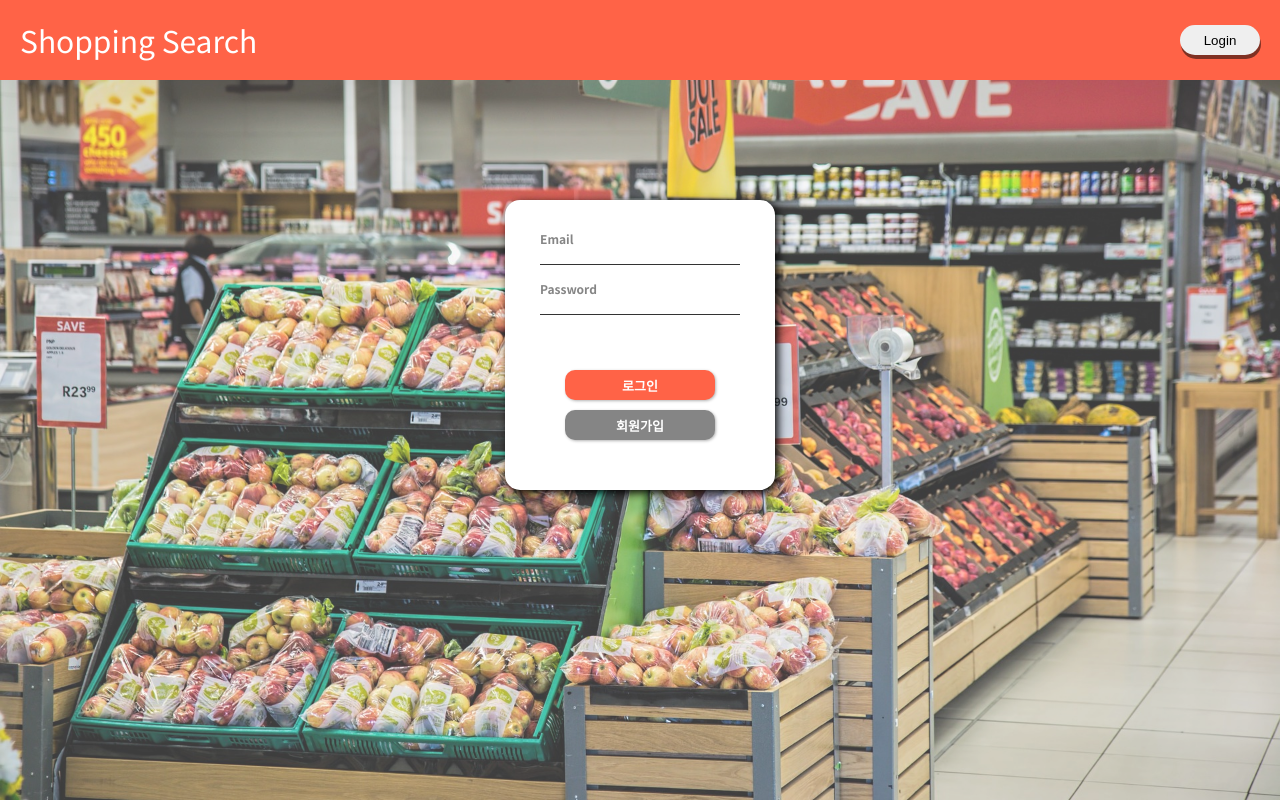
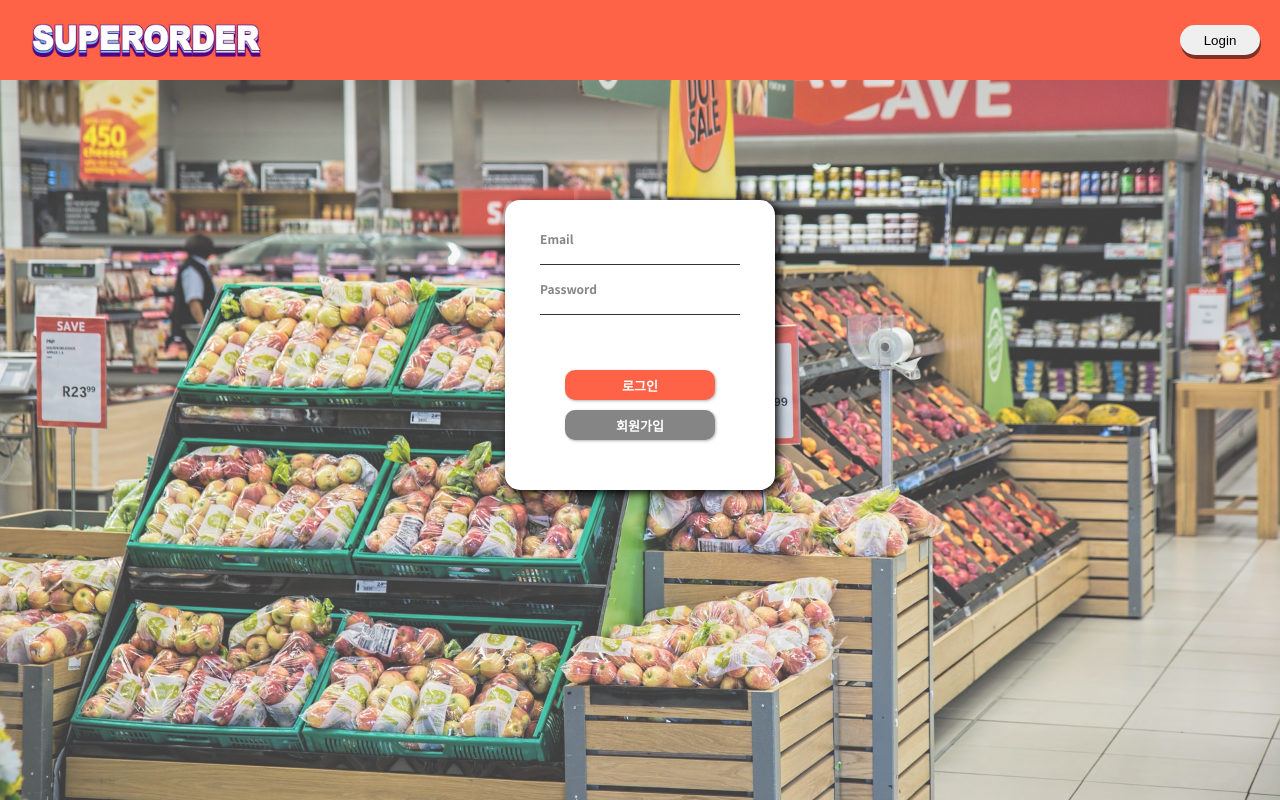
Before and after one commit to NewsSearch999/Frontend, a React (Create React App) app: page /login in a window 1280 px wide. Built offline with nearby package versions, Linux system fonts and the light colour scheme; no server answers.

Commit message:
logo변경

```diff
--- a/package.json
+++ b/package.json
@@ -23,6 +23,8 @@
     "react-router-dom": "^6.8.2",
     "react-scripts": "5.0.1",
     "styled-components": "^5.3.6",
+    "sweetalert2": "^11.7.3",
+    "sweetalert2-react-content": "^5.0.7",
     "typescript": "^4.9.5",
     "web-vitals": "^2.1.4"
   },
--- a/src/components/Header.tsx
+++ b/src/components/Header.tsx
@@ -2,6 +2,7 @@ import { useEffect, useState } from 'react';
 import { useLocation, useNavigate } from 'react-router-dom';
 import styled, { css } from 'styled-components';
 import { getCookie, removeCookie } from '../api/cookie';
+import Swal from 'sweetalert2';
 
 function MainHeader() {
   const navigate = useNavigate();
@@ -27,7 +28,13 @@ function MainHeader() {
     removeCookie('token');
     setLogin(false);
     navigate('/');
-    alert('로그아웃 되었습니다');
+    // alert('로그아웃 되었습니다');
+    Swal.fire({
+      title: 'Error!',
+      text: 'Do you want to continue',
+      icon: 'error',
+      confirmButtonText: 'Cool',
+    });
   };
 
   /**로고 클릭 핸들러 */
@@ -40,7 +47,7 @@ function MainHeader() {
   };
   return (
     <Header>
-      <LogoDiv onClick={logoClick}>Shopping Search</LogoDiv>
+      <Logo src="superorder_logo.png" onClick={logoClick} />
       {isLogin ? (
         <ButtonDiv>
           <MyorderButton onClick={myOrders}>MyOrders</MyorderButton>
@@ -55,10 +62,9 @@ function MainHeader() {
 
 export default MainHeader;
 
-const LogoDiv = styled.div`
+const Logo = styled.img`
+  width: 250px;
   margin-left: 20px;
-  font-weight: 100px;
-  font-size: 30px;
   color: white;
   &:hover {
     cursor: pointer;
```
Also changed, not shown: public/superorder_logo.png (added), 1 other file (tests, documents, lock files or other folders).
